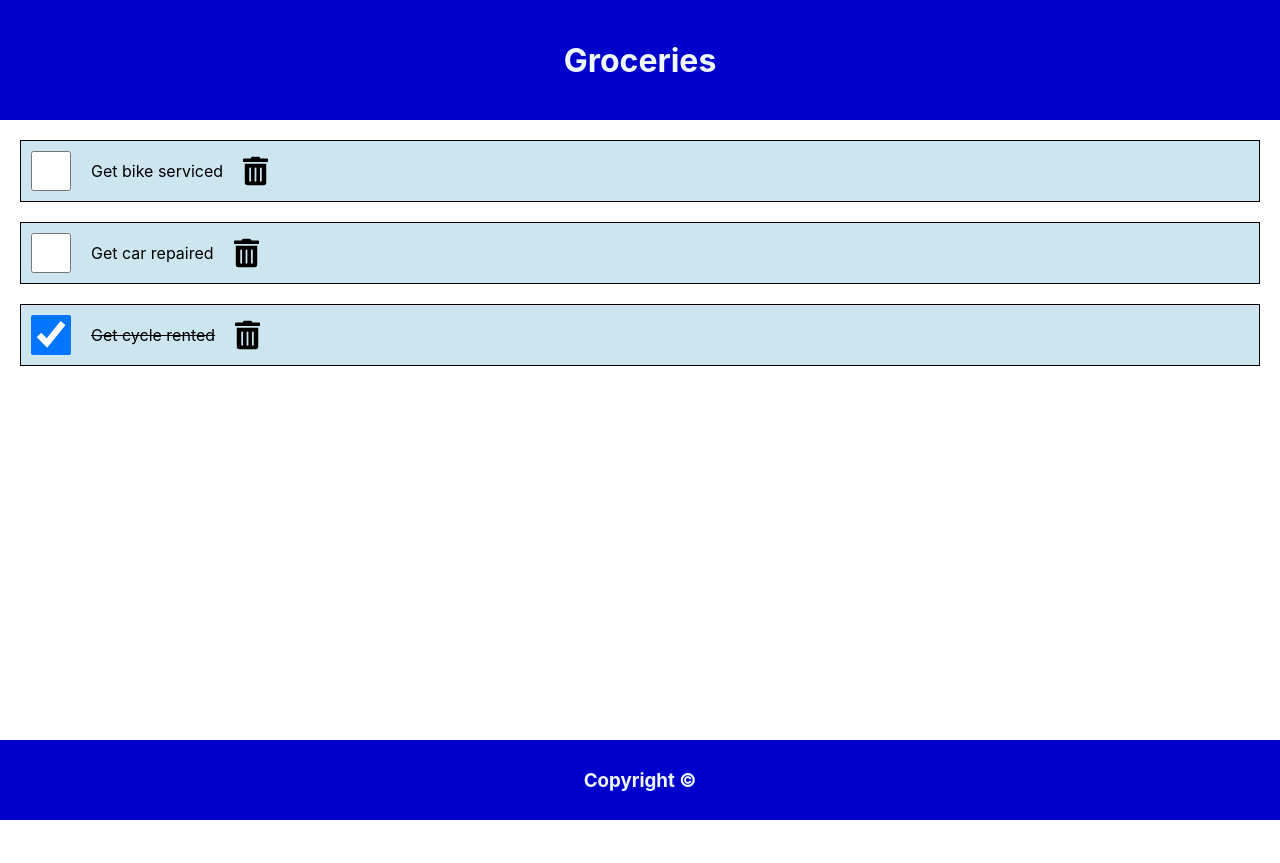
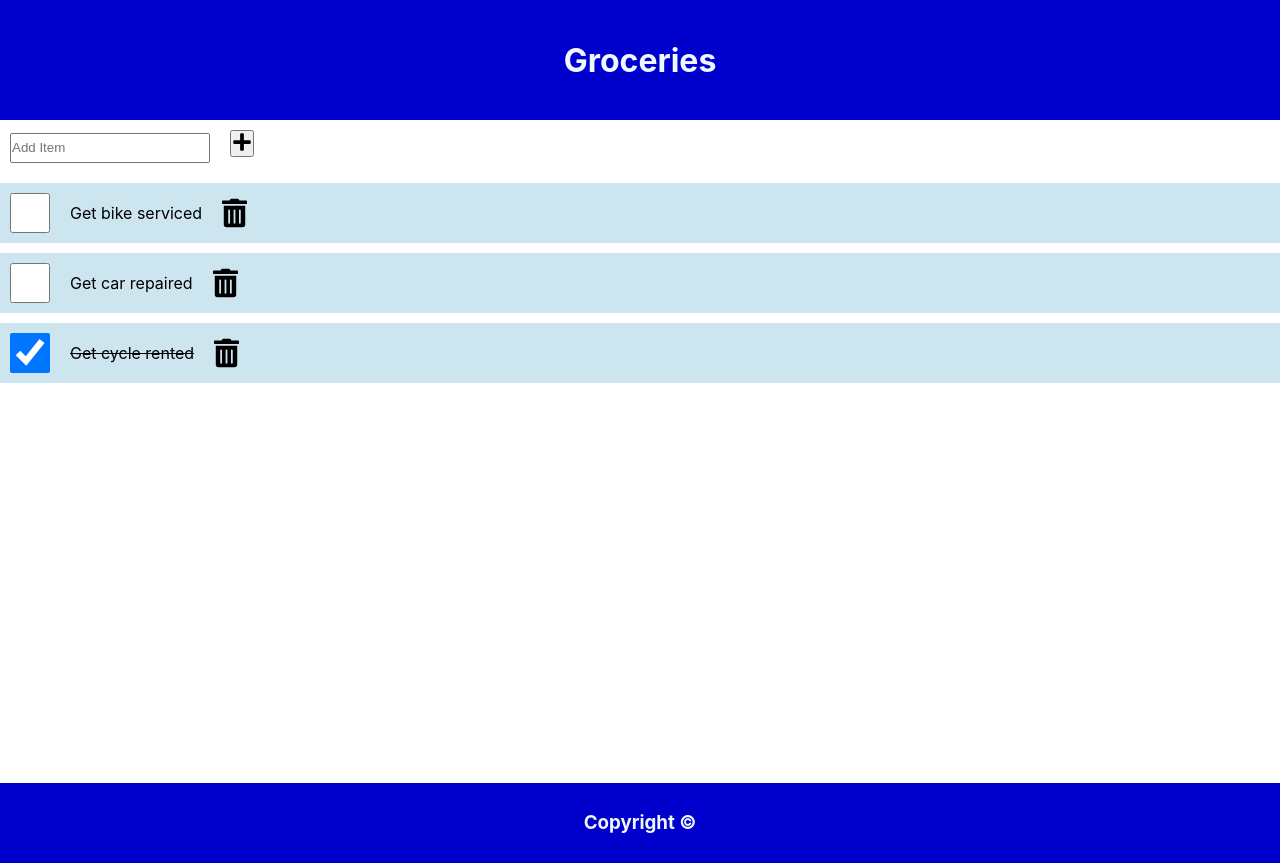
Before and after one commit to Ashwinv23/davegray_tut, a React (Create React App) app: page / in a window 1280 px wide. Before the commit the page ends 820 px from the top, so only its background shows below. Built offline with nearby package versions, Linux system fonts and the light colour scheme.

Commit message:
refactored code

```diff
--- a/src/App.js
+++ b/src/App.js
@@ -1,12 +1,74 @@
+import { useState } from "react";
 import Header from "./components/Header";
+import AddItem from "./components/AddItem";
 import Content from "./components/Content";
 import Footer from "./components/Footer";
 
 function App() {
+  const [newItem, setNewItem] = useState("");
+
+  const updateItems = (items) => {
+    setItems(items);
+    localStorage.setItem("shopping list", JSON.stringify(items));
+  };
+
+  const addItem = (item) => {
+    const id = items.length ? items[items.length - 1].id + 1 : 1;
+    const listItems = [...items, { id, checked: false, name: item }];
+    updateItems(listItems);
+  };
+
+  const handleSubmit = (e) => {
+    e.preventDefault();
+    if (!newItem) return;
+    addItem(newItem);
+    setNewItem("");
+  };
+
+  const [items, setItems] = useState([
+    {
+      id: 1,
+      name: "Get bike serviced",
+      checked: false,
+    },
+    {
+      id: 2,
+      name: "Get car repaired",
+      checked: false,
+    },
+    {
+      id: 3,
+      name: "Get cycle rented",
+      checked: true,
+    },
+  ]);
+
+  const handleChange = (id) => {
+    const listItems = items.map((item) => {
+      return item.id === id ? { ...item, checked: !item.checked } : item;
+    });
+    updateItems(listItems);
+  };
+
+  const handleDelete = (id) => {
+    const listItems = items.filter((item) => item.id !== id);
+    updateItems(listItems);
+  };
+
   return (
     <div className="App">
       <Header title="Groceries" />
-      <Content />
+      <AddItem
+        newItem={newItem}
+        setNewItem={setNewItem}
+        handleSubmit={handleSubmit}
+        addItem={addItem}
+      />
+      <Content
+        items={items}
+        handleChange={handleChange}
+        handleDelete={handleDelete}
+      />
       <Footer footer="Copyright &copy;" />
     </div>
   );
--- /dev/null
+++ b/src/components/AddItem.js
@@ -0,0 +1,22 @@
+import React from "react";
+import { FaPlus } from "react-icons/fa";
+
+const AddItem = ({ newItem, setNewItem, handleSubmit }) => {
+  return (
+    <form className="addForm" onSubmit={handleSubmit}>
+      <input
+        type="text"
+        id="addItem"
+        placeholder="Add Item"
+        value={newItem}
+        onChange={(e) => setNewItem(e.target.value)}
+      />
+      <label htmlFor="addItem" autoFocus></label>
+      <button>
+        <FaPlus />
+      </button>
+    </form>
+  );
+};
+
+export default AddItem;
--- a/src/components/Content.js
+++ b/src/components/Content.js
@@ -1,39 +1,7 @@
 import React, { useState } from "react";
 import ItemsList from "./ItemsList";
 
-const Content = () => {
-  const [items, setItems] = useState([
-    {
-      id: 1,
-      name: "Get bike serviced",
-      checked: false,
-    },
-    {
-      id: 2,
-      name: "Get car repaired",
-      checked: false,
-    },
-    {
-      id: 3,
-      name: "Get cycle rented",
-      checked: true,
-    },
-  ]);
-
-  const handleChange = (id) => {
-    const listItems = items.map((item) => {
-      return item.id === id ? { ...item, checked: !item.checked } : item;
-    });
-    setItems(listItems);
-    localStorage.setItem("shopping list", JSON.stringify(listItems));
-  };
-
-  const handleDelete = (id) => {
-    const listItems = items.filter((item) => item.id !== id);
-    setItems(listItems);
-    localStorage.setItem("shopping list", JSON.stringify(listItems));
-  };
-
+const Content = ({ items, setItems, handleChange, handleDelete }) => {
   return (
     <main className="main">
       {items.length ? (
--- a/src/components/ItemsList.js
+++ b/src/components/ItemsList.js
@@ -6,6 +6,7 @@ const ItemsList = ({ items, handleChange, handleDelete }) => {
     <div>
       {items.map((item) => (
         <LineItem
+          key={item.id}
           item={item}
           handleChange={handleChange}
           handleDelete={handleDelete}
--- a/src/components/LineItem.js
+++ b/src/components/LineItem.js
@@ -3,8 +3,7 @@ import { FaTrashAlt } from "react-icons/fa";
 
 const LineItem = ({ item, handleChange, handleDelete }) => {
   return (
-    <div>
-      <li className="item" key={item.id}>
+    <li className="item">
       <input
         type="checkbox"
         checked={item.checked}
@@ -15,7 +14,6 @@ const LineItem = ({ item, handleChange, handleDelete }) => {
       </label>
       <FaTrashAlt onClick={() => handleDelete(item.id)} />
     </li>
-    </div>
   );
 };
 
--- a/src/index.css
+++ b/src/index.css
@@ -48,15 +48,16 @@ footer {
 }
 
 main {
-  height: 75vh;
+  min-height: 75vh;
+  height: calc(100% - 25vh);
 }
 
-svg {
+.item svg {
   height: 40px;
   width: 25px;
 }
 
-svg:hover {
+.item svg:hover {
   color: red;
   cursor: pointer;
 }
@@ -71,9 +72,7 @@ li {
   align-items: center;
   padding: 10px;
   background-color: rgb(204, 229, 239);
-  border: 1px solid black;
-  margin: 5px;
-  margin: 20px;
+  margin: 10px 0px;
 }
 
 input[type="checkbox"] {
@@ -85,3 +84,21 @@ input[type="checkbox"] {
 .item > label {
   margin-right: 20px;
 }
+
+.addForm {
+  padding: 10px;
+}
+
+.addForm label {
+  padding: 0 10px;
+}
+
+.addForm svg {
+  height: 20px;
+  width: 20px;
+}
+
+.addForm input[type="text"] {
+  height: 30px;
+  width: 200px;
+}
```
Lines whose indentation alone changed are shown as unchanged.
